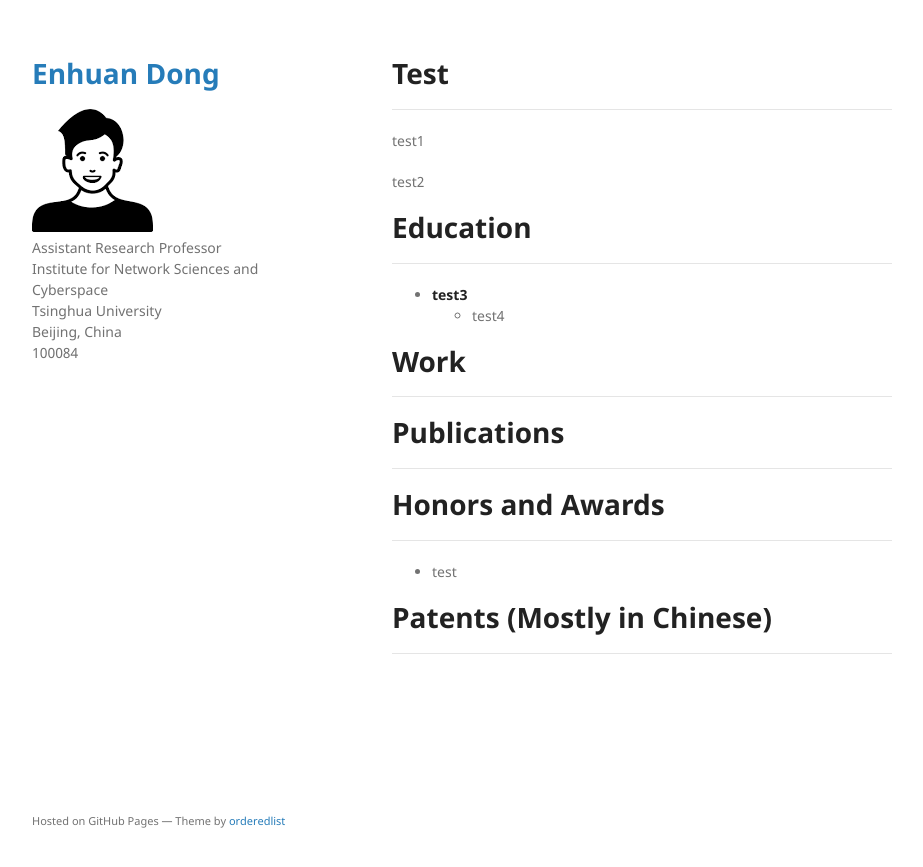
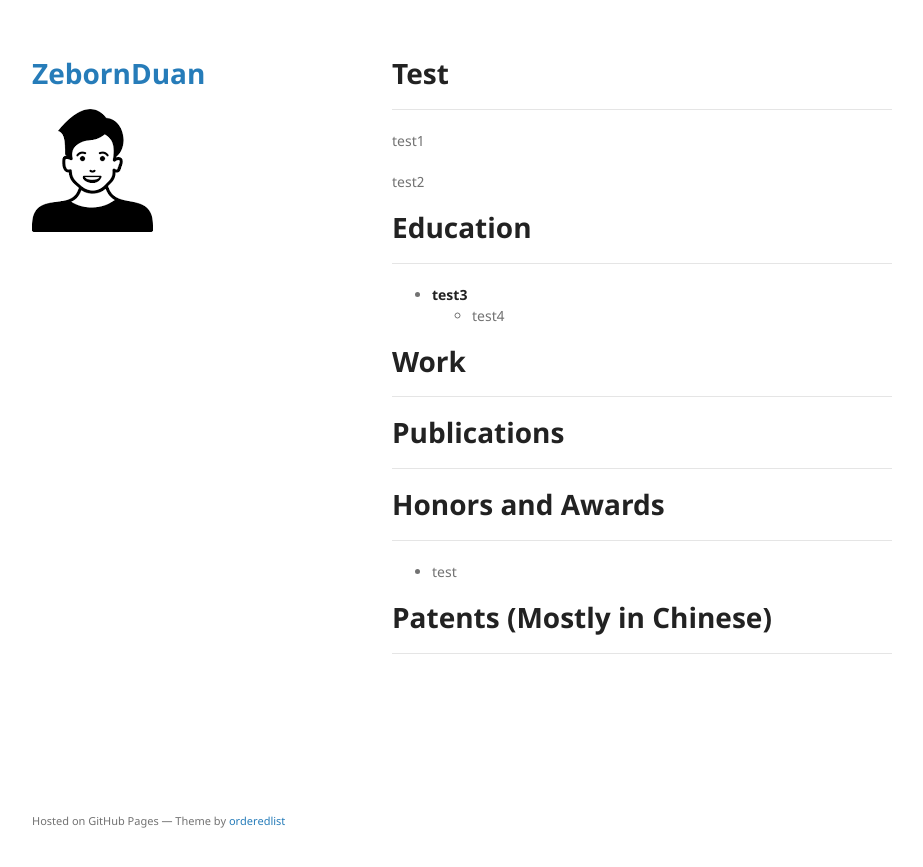
Before and after one commit to ZebornDuan/PersonalPage, a Jekyll site: the page built from index.md, in a window 1280 px wide. Shown: the top 867 px of the page, without its empty margins (178-1101 px from the left). Built offline with Jekyll 4.4.1, drawn with Linux system fonts in a browser that asks for light colours; the repository's description, which GitHub fills in, is left out; our own code applies the rules of GitHub Pages for plain Markdown files.

Commit message:
update personal information

```diff
--- a/_config.yml
+++ b/_config.yml
@@ -1,6 +1,6 @@
-title: Enhuan Dong
+title: ZebornDuan
 logo: /assets/img/photo.png
-description: Assistant Research Professor<br/>Institute for Network Sciences and Cyberspace<br/>Tsinghua University<br/>Beijing, China<br/>100084
+description:
 show_downloads: false
 google_analytics:
 theme: jekyll-theme-minimal
```
